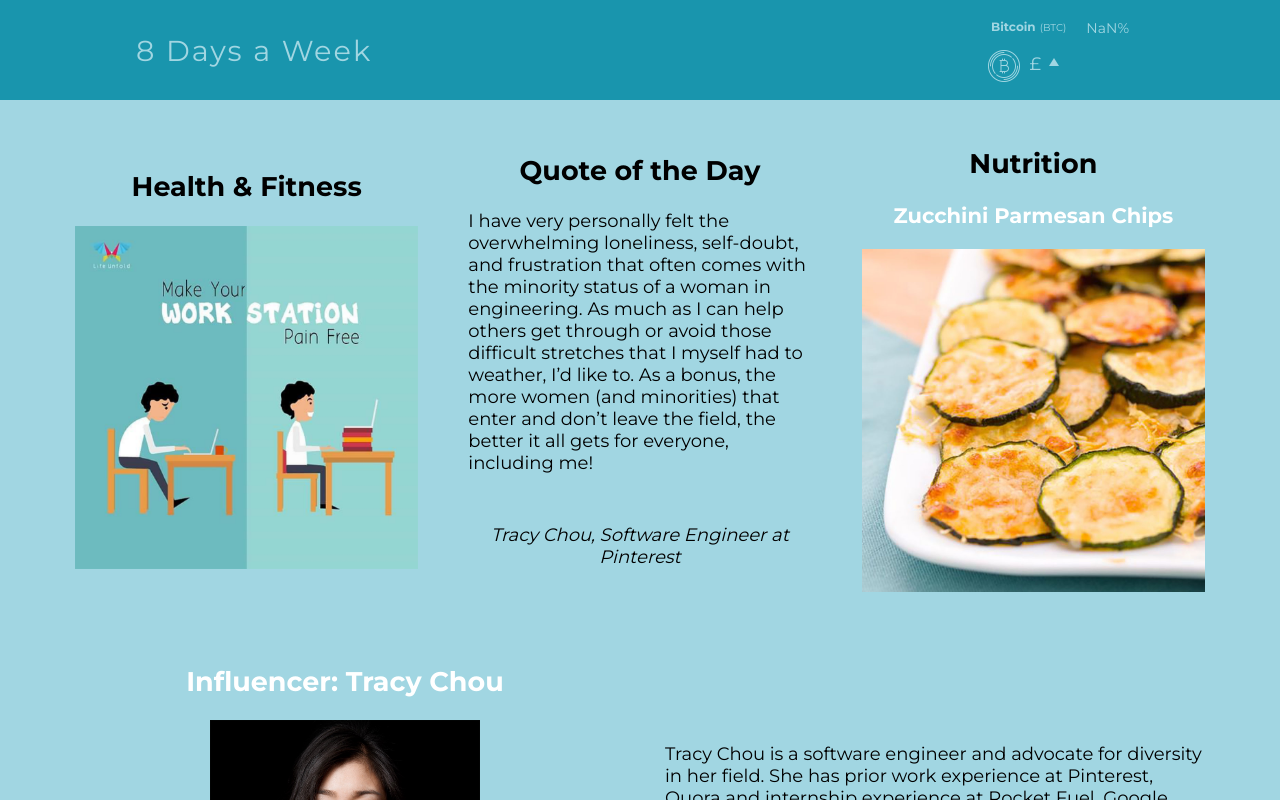
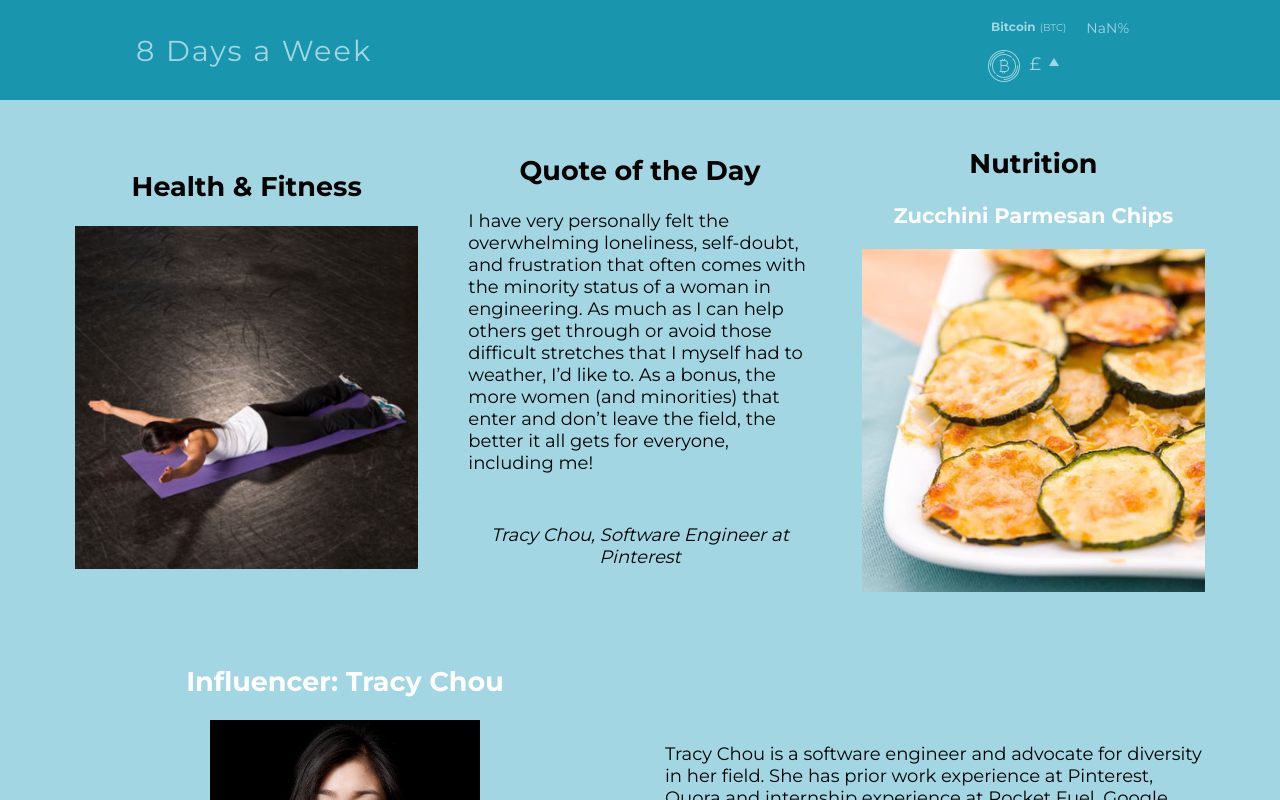
Before and after one commit to kodiri/8-days-a-week, a React (Create React App) app: page /#/eighth in a window 1280 px wide. Shown: the top 800 px of the page. Built offline with nearby package versions, Linux system fonts and the light colour scheme; no server answers.

Commit message:
Replaced poor quality images and missing food links

```diff
--- a/src/frontend/getDays/getDays.js
+++ b/src/frontend/getDays/getDays.js
@@ -111,7 +111,7 @@
     {
       id: 'friday',
       fitness: {
-        picture: require('./fitness/squats.jpg'),
+        picture: require('./fitness/pullAparts.jpg'),
         alt: "squats"
       },
       quote: {
@@ -192,7 +192,7 @@
     {
       id: 'eighth',
       fitness: {
-        picture: require('./fitness/posture.png'),
+        picture: require('./fitness/yPrones.png'),
         alt: "posture"
       },
       quote: {
```
Also changed, not shown: src/frontend/getDays/fitness/pullAparts.jpg (added), src/frontend/getDays/fitness/yPrones.png (added).
